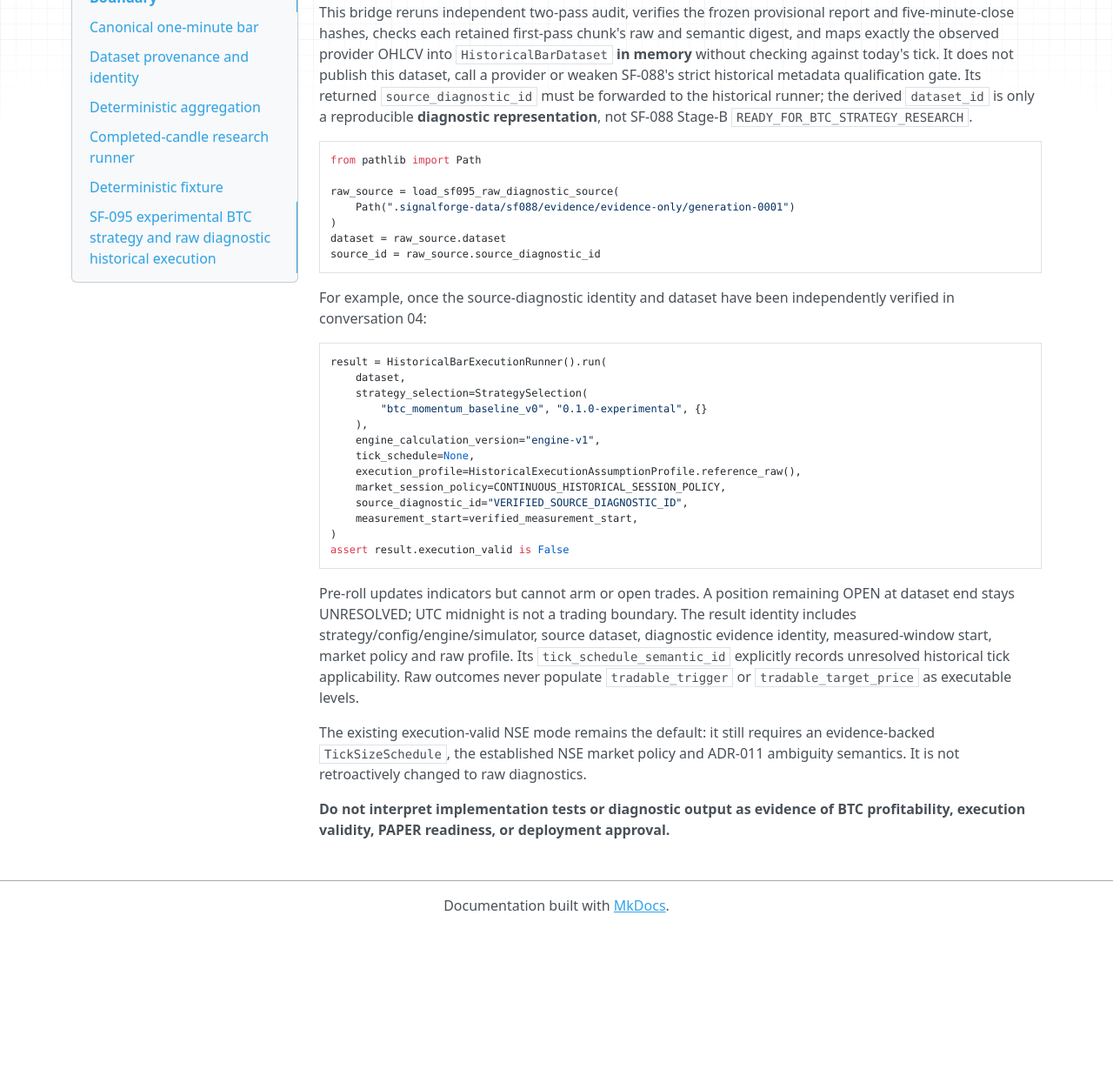
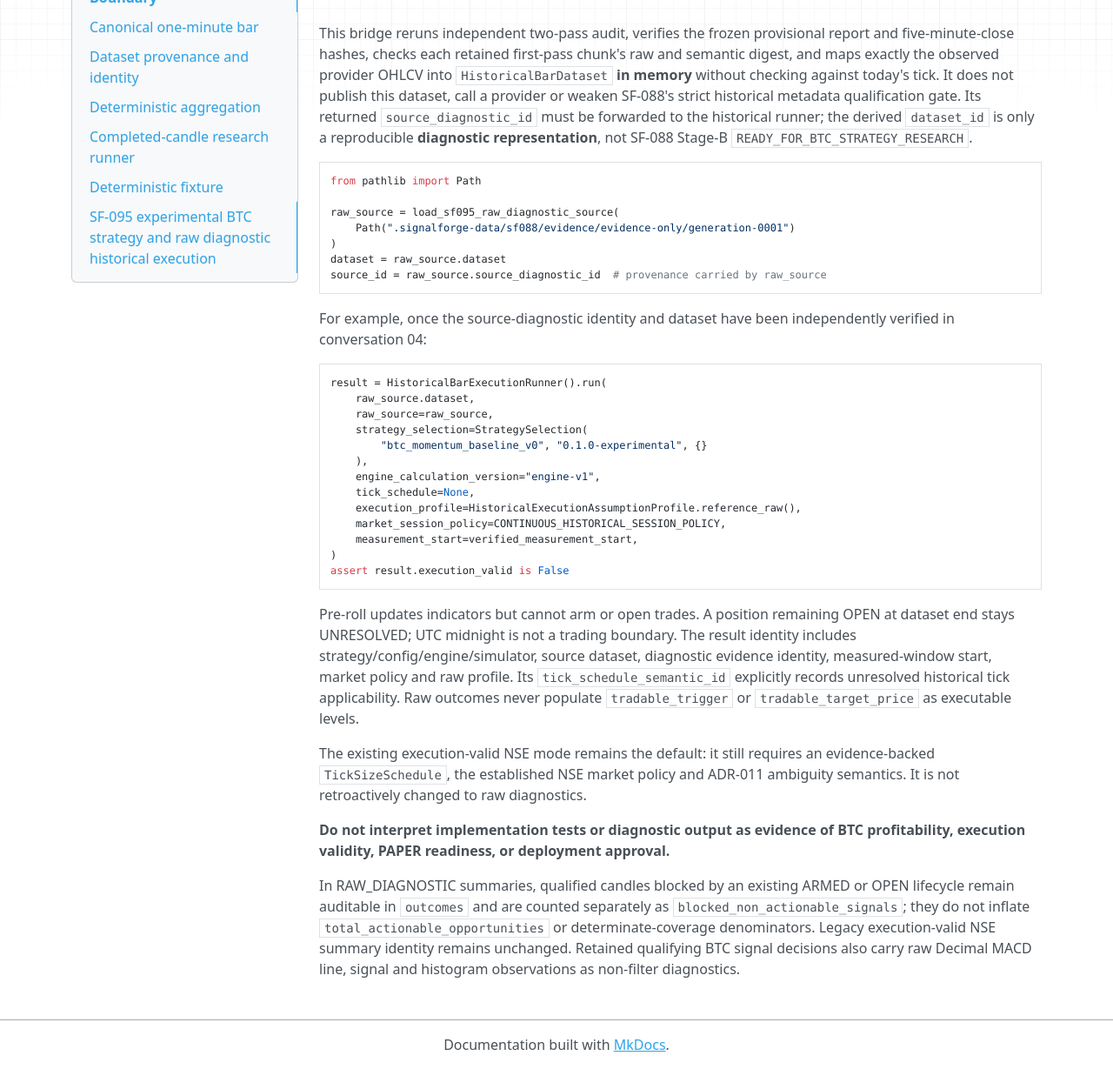
Before and after one commit to harishkamathuk/signalforge, an MkDocs documentation site: the page built from docs/api/historical-bar-research.md, in a window 1280 px wide and 1400 px high, scrolled down 4012 px, cut to the strip 171-1400 px from the top of the window. Shown: the whole strip at 87% size. Built offline with MkDocs 1.6.1, drawn with Linux system fonts in a browser that asks for light colours; nearby versions of some CDN libraries; before the commit the page ends 5252 px from its top, so only the background shows below that; some of the changed text lies outside the part shown.

Commit message:
docs(sf-095): document bound source and corrected diagnostic counts

````diff
--- a/docs/api/historical-bar-research.md
+++ b/docs/api/historical-bar-research.md
@@ -120,8 +120,8 @@
 A raw run requires:
 - the registered BTC experimental strategy and canonical `DELTA:BTCUSD`;
 - a traded-price dataset with an explicit, continuous UTC coverage grid;
-- a `source_diagnostic_id` matching the experiment's separately audited
-  protected evidence;
+- a `RawDiagnosticSource` bundle returned by the protected-evidence audit
+  (dataset and source evidence identity are not caller-paired strings);
 - an aware, predeclared `measurement_start`, with at least 250 preceding
   complete five-minute candles of pre-roll;
 - `CONTINUOUS_HISTORICAL_SESSION_POLICY`, which has no compulsory exit;
@@ -152,7 +152,7 @@
     Path(".signalforge-data/sf088/evidence/evidence-only/generation-0001")
 )
 dataset = raw_source.dataset
-source_id = raw_source.source_diagnostic_id
+source_id = raw_source.source_diagnostic_id  # provenance carried by raw_source
 ```
 
 For example, once the source-diagnostic identity and dataset have been
@@ -160,7 +160,8 @@
 
 ```python
 result = HistoricalBarExecutionRunner().run(
-    dataset,
+    raw_source.dataset,
+    raw_source=raw_source,
     strategy_selection=StrategySelection(
         "btc_momentum_baseline_v0", "0.1.0-experimental", {}
     ),
@@ -168,7 +169,6 @@
     tick_schedule=None,
     execution_profile=HistoricalExecutionAssumptionProfile.reference_raw(),
     market_session_policy=CONTINUOUS_HISTORICAL_SESSION_POLICY,
-    source_diagnostic_id="VERIFIED_SOURCE_DIAGNOSTIC_ID",
     measurement_start=verified_measurement_start,
 )
 assert result.execution_valid is False
@@ -188,3 +188,10 @@
 
 **Do not interpret implementation tests or diagnostic output as evidence of
 BTC profitability, execution validity, PAPER readiness, or deployment approval.**
+
+In RAW_DIAGNOSTIC summaries, qualified candles blocked by an existing ARMED
+or OPEN lifecycle remain auditable in `outcomes` and are counted separately as
+`blocked_non_actionable_signals`; they do not inflate `total_actionable_opportunities`
+or determinate-coverage denominators. Legacy execution-valid NSE summary identity
+remains unchanged. Retained qualifying BTC signal decisions also carry raw Decimal
+MACD line, signal and histogram observations as non-filter diagnostics.
````
